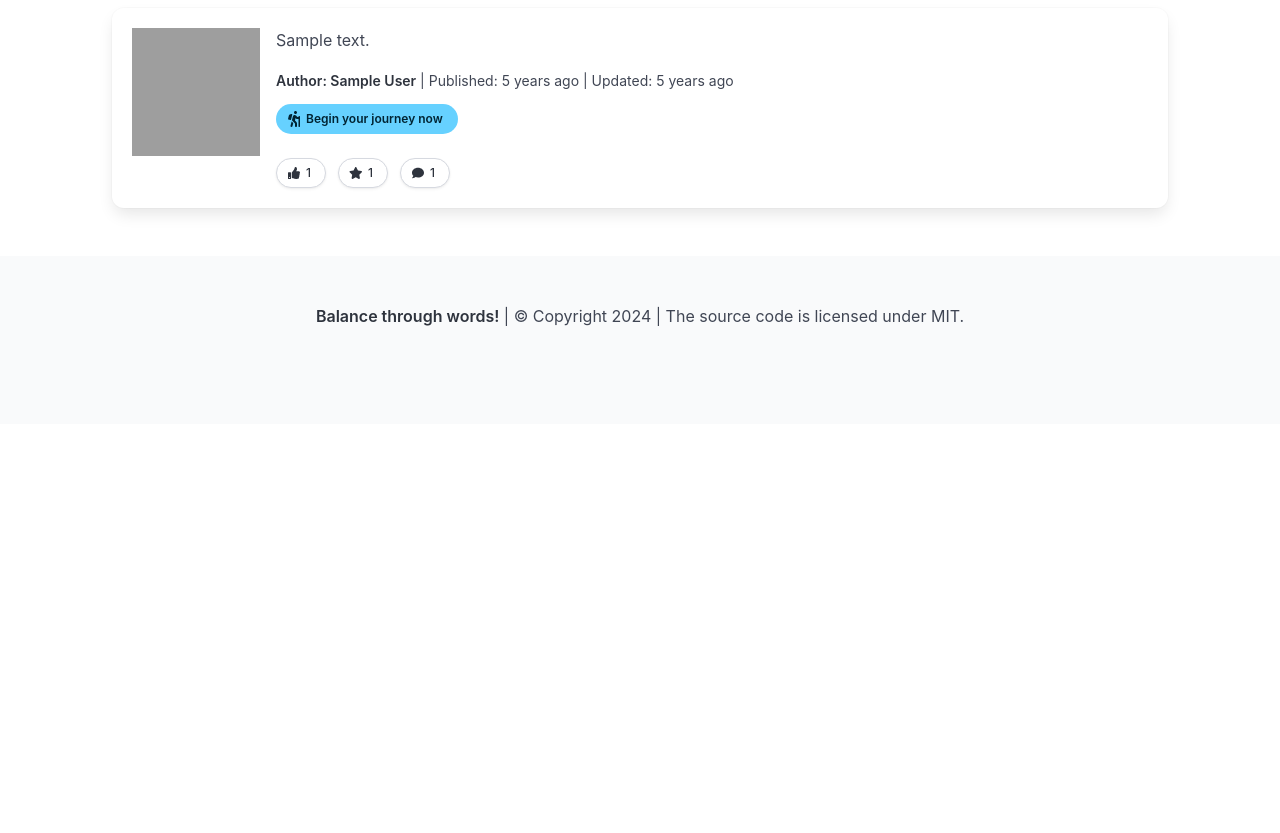
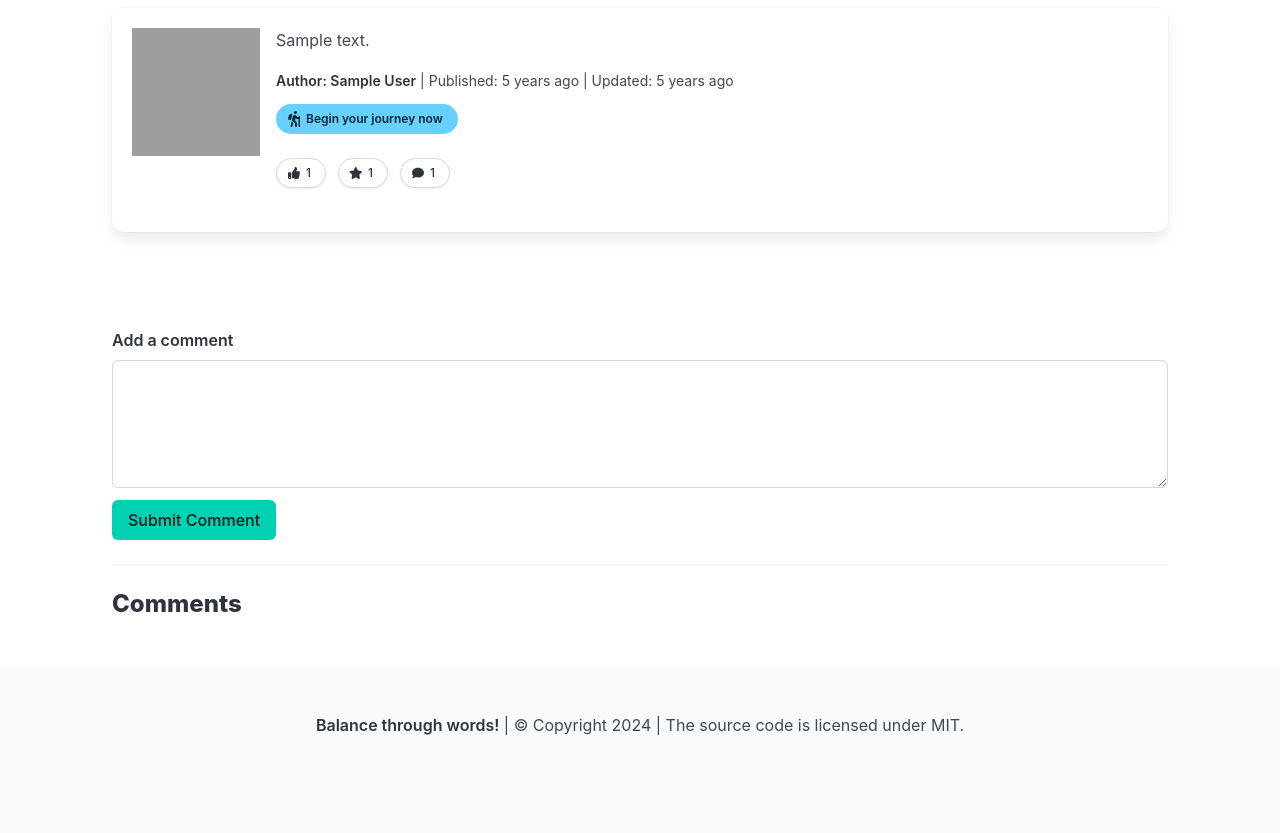
Before and after one commit to davidmarrero2/Web3400-fall24, a PHP site: page /projects/05/article.php?id=1 in a window 1280 px wide. Shown: the part 176-1009 px from the top of the page. Before the commit the page ends 502 px from the top, so only its background shows below. Run offline with PHP 8.4, Linux system fonts and the light colour scheme; the visitor is signed in with stand-in values (Sample User, id 1); tables that the repository leaves empty or names only in its code hold one stand-in row (values such as "Sample post"); some libraries are stand-ins or nearby versions; grey boxes are pictures that could not be loaded.

Commit message:
finish proj 05

```diff
--- a/projects/05/article.php
+++ b/projects/05/article.php
@@ -17,6 +17,11 @@ if (isset($_GET['id']) && !empty($_GET['id'])) {
 
     // Fetch the article record into an associative array named $article
     $article = $fetchStmt->fetch(PDO::FETCH_ASSOC);
+
+    // Fetch comments for the article
+    $stmt = $pdo->prepare('SELECT user_interactions.comment, user_interactions.created_at, users.full_name AS user_name FROM user_interactions JOIN users ON user_interactions.user_id = users.id WHERE user_interactions.article_id = ? AND user_interactions.interaction_type = "comment" ORDER BY user_interactions.created_at DESC LIMIT 5');
+    $stmt->execute([$article['id']]);
+    $comments = $stmt->fetchAll(PDO::FETCH_ASSOC);
 }
 ?>
 <?php include 'templates/head.php'; ?>
@@ -55,29 +60,72 @@ if (isset($_GET['id']) && !empty($_GET['id'])) {
                     </a>
                 </p>
                     <p class="buttons">
-                    <a class="button is-small is-rounded">
+                        <!-- Like Button -->
+                        <a href="article_like.php?id=<?= $article['id'] ?>" class="button is-small is-rounded" <?= !isset($_SESSION['loggedin']) ? 'disabled' : '' ?>>
                             <span class="icon is-small">
                                 <i class="fas fa-thumbs-up"></i>
                             </span>
                             <span><?= $article['likes_count'] ?></span>
                         </a>
-                    <a class="button is-small is-rounded">
+                        <!-- Favorite Button -->
+                        <a href="article_favorite.php?id=<?= $article['id'] ?>" class="button is-small is-rounded" <?= !isset($_SESSION['loggedin']) ? 'disabled' : '' ?>>
                             <span class="icon is-small">
                                 <i class="fas fa-star"></i>
                             </span>
                             <span><?= $article['favs_count'] ?></span>
                         </a>
-                    <a class="button is-small is-rounded">
+                        <!-- Comments Count -->
+                        <a href="#comments" class="button is-small is-rounded" <?= !isset($_SESSION['loggedin']) ? 'disabled' : '' ?>>
                             <span class="icon is-small">
                                 <i class="fas fa-comment"></i>
                             </span>
                             <span><?= $article['comments_count'] ?></span>
                         </a>
                     </p>
+                </p>
             </div>
         </article>
     </div>
 </section>
+<!-- Comments Section -->
+<section id="comments" class="section">
+  <!-- Comment Form -->
+  <?php if (isset($_SESSION['user_id'])) : ?>
+    <form action="article_comment.php" method="post">
+        <input type="hidden" name="article_id" value="<?= $article['id'] ?>">
+        <div class="field">
+        <label class="label">Add a comment</label>
+        <div class="control">
+            <textarea class="textarea" name="comment" required></textarea>
+        </div>
+        </div>
+            <div class="field">
+            <div class="control">
+                <button type="submit" class="button is-primary">Submit Comment</button>
+            </div>
+            </div>
+    </form>
+  <?php endif; ?>
+  <hr>
+  <h2 class="title is-4">Comments</h2>
+  <!-- Display the five most recent comments -->
+  <?php foreach ($comments as $comment) : ?>
+        <article class="media">
+                <div class="media-content">
+                <div class="content">
+                        <p>
+                        <strong><?= $comment['user_name'] ?></strong>
+                        <br>
+                        <?= $comment['comment'] ?>
+                        <br>
+                        <small><?= time_ago($comment['created_at']) ?></small>
+                        </p>
+                </div>
+                </div>
+        </article>
+    <?php endforeach; ?>
+</section>
+
 <!-- END YOUR CONTENT -->
 
 
```
Also changed, not shown: projects/05/article_comment.php (added, +31 -0 lines), projects/05/article_favorite.php (added, +31 -0 lines), projects/05/article_like.php (added, +30 -0 lines), projects/05/index.php (+4 -3 lines), projects/05/profile.php (+31 -0 lines). Lines whose indentation alone changed are shown as unchanged.
